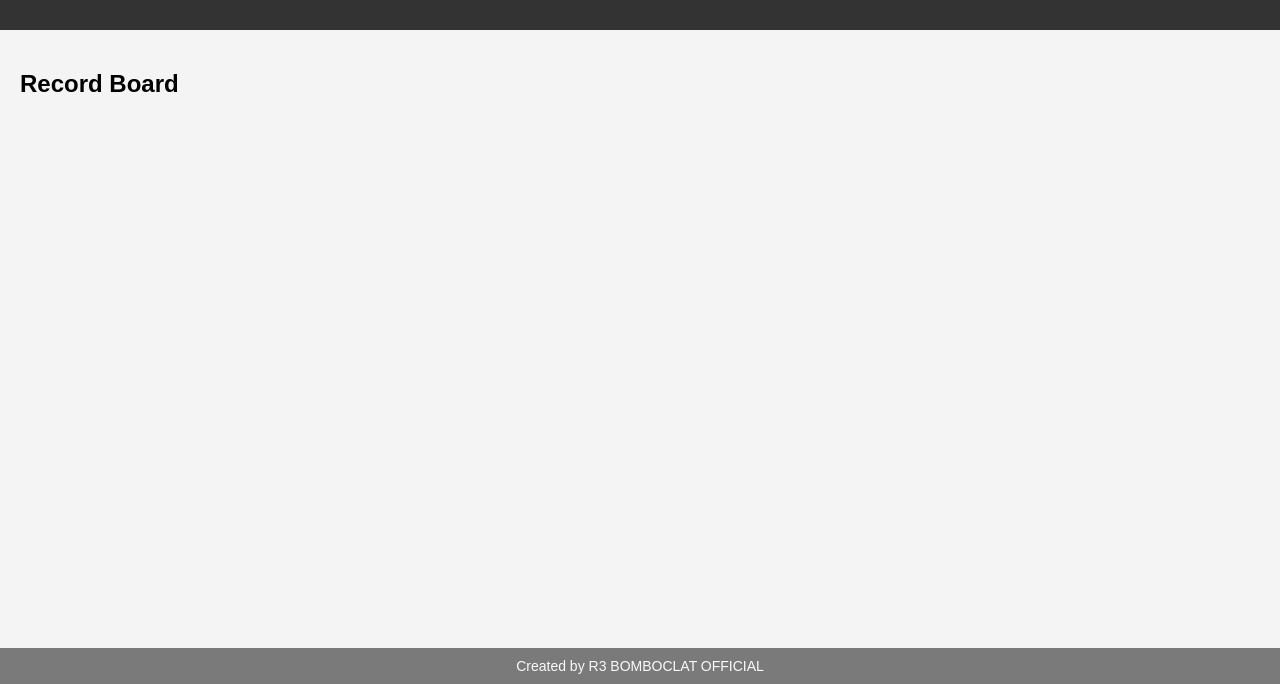
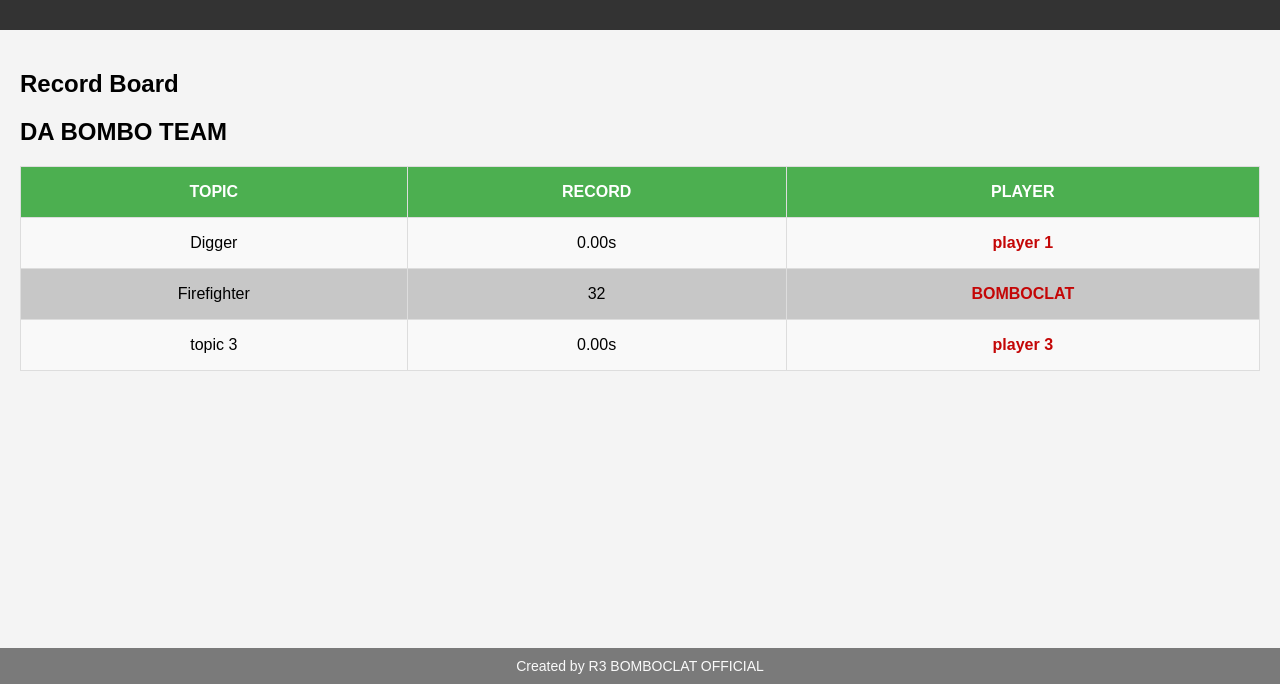
Before and after one commit to MateoVTLN/TEP, a plain HTML site: page records.html in a window 1280 px wide. Shown: the part 116-800 px from the top of the page. Drawn offline with Linux system fonts and the light colour scheme.

Commit message:
day 3, 1st

```diff
--- a/records.html
+++ b/records.html
@@ -22,7 +22,35 @@
 
   <main>
     <h2>Record Board</h2>
-
+    <section id="team">
+        <h2>DA BOMBO TEAM</h2>
+        <table>
+          <thead>
+            <tr>
+              <th>TOPIC</th>
+              <th>RECORD</th>
+              <th id="rank">PLAYER</th>
+            </tr>
+          </thead>
+          <tbody>
+                <tr>
+                <td>Digger</td>
+                <td>0.00s</td>
+                <td id="r5">player 1 </td>
+                </tr>
+                <tr>
+                <td>Firefighter</td>
+                <td>32</td>
+                <td id="r5">BOMBOCLAT</td>
+                </tr>
+                <tr>
+                <td>topic 3</td>
+                <td>0.00s</td>
+                <td id="r5">player 3 </td>
+                </tr>
+          </tbody>
+        </table>
+    </section>
   </main>
 
   <footer id="footer">
--- a/script.js
+++ b/script.js
@@ -1,4 +1,3 @@
-// Liste des URLs d'images
 const imageList = [
     "https://risibank.fr/cache/medias/0/0/2/224/thumb.png",
     "https://risibank.fr/cache/medias/0/0/0/2/thumb.png",
--- a/styles.css
+++ b/styles.css
@@ -168,6 +168,7 @@ body {
       background-color: #000;
       color: #fff;
       text-align: center;
+      text-shadow: #000;
       padding: 10px 0;
       font-size: 14px;
       z-index: 1;
```
Also changed, not shown: index.html (+1 -1 lines).
